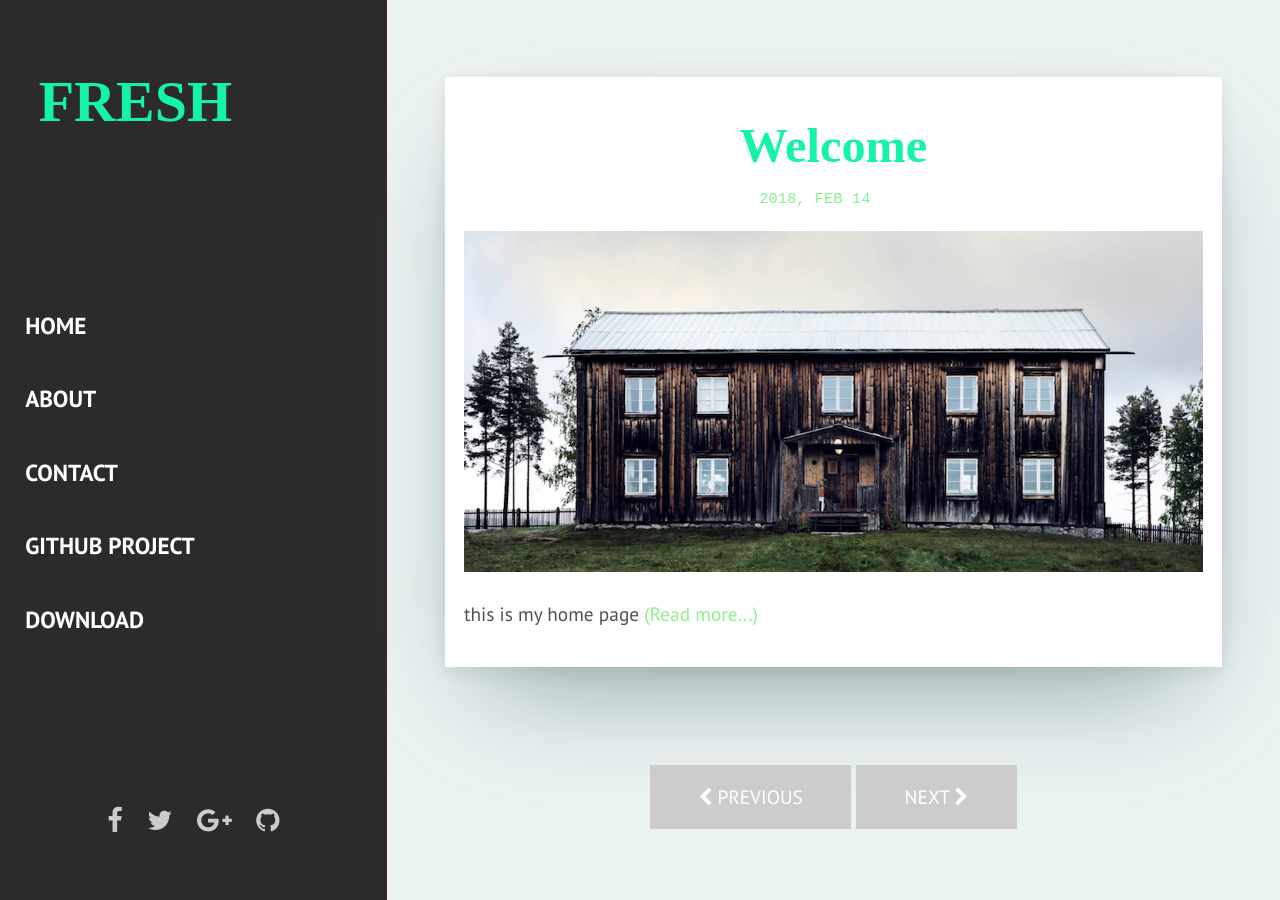
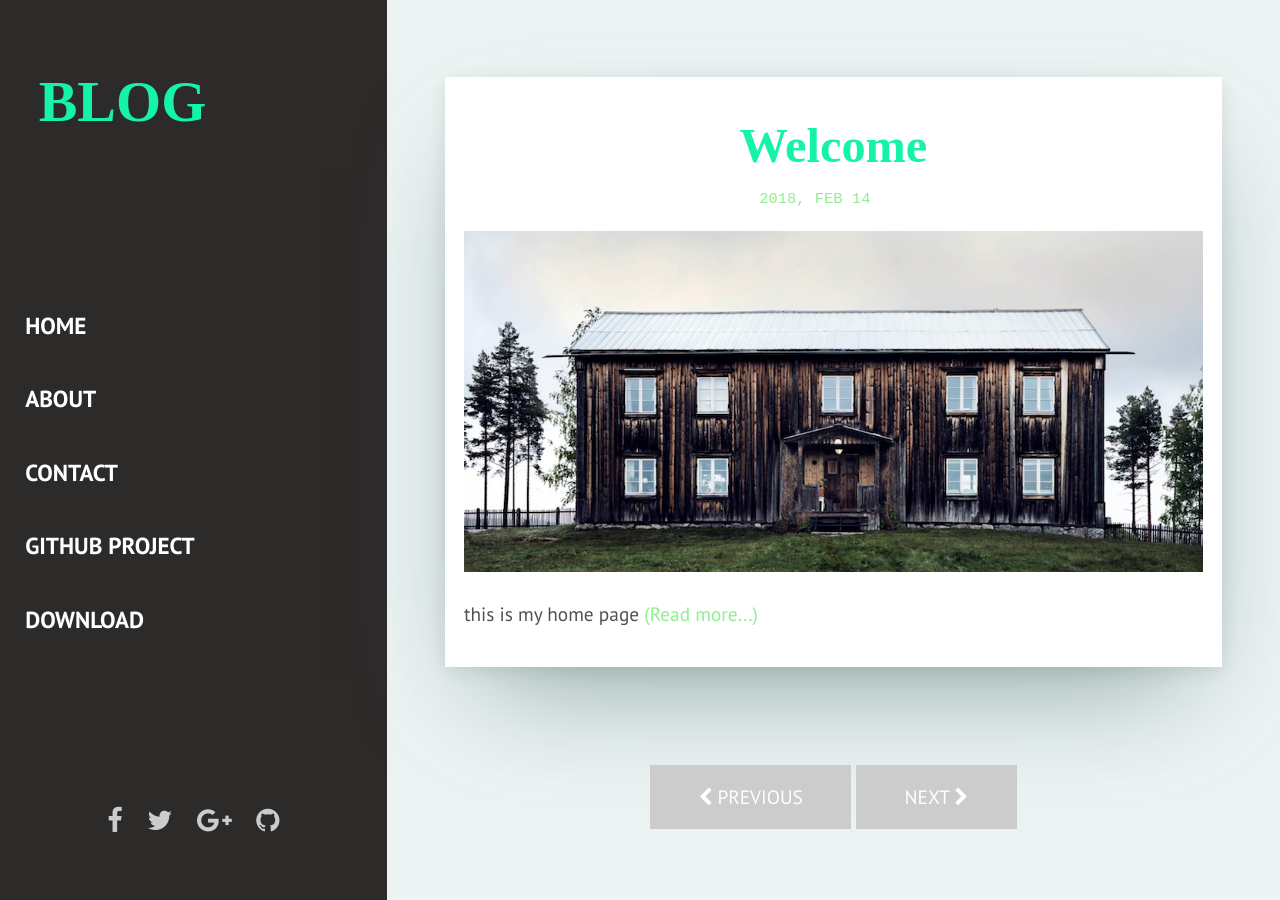
Before and after one commit to namhojin/namhojin.github.io, a Jekyll site: the page built from index.html, in a window 1280 px wide. Built offline with Jekyll 4.4.1, drawn with Linux system fonts in a browser that asks for light colours; some web fonts are replaced; the list of posts is cut into pages by our own code.

Commit message:
change base url

```diff
--- a/_config.yml
+++ b/_config.yml
@@ -1,12 +1,12 @@
 # Profile information
-name: Fresh
-title: Fresh - Free Jekyll Theme
+name: Blog
+title: Hoya-Page
 description: > # this means to ignore newlines until "baseurl:"
   Write an awesome description for your new site here. You can edit this
   line in _config.yml. It will appear in your document head meta (for
   Google search results) and in your feed.xml site description.
 permalink: ':title/'
-baseurl: "/fresh" # the subpath of your site, e.g. /blog
+baseurl: "/blog" # the subpath of your site, e.g. /blog
 url: "artemsheludko.pw" # the base hostname & protocol for your site, e.g. http://example.com
 
 # Social
```
